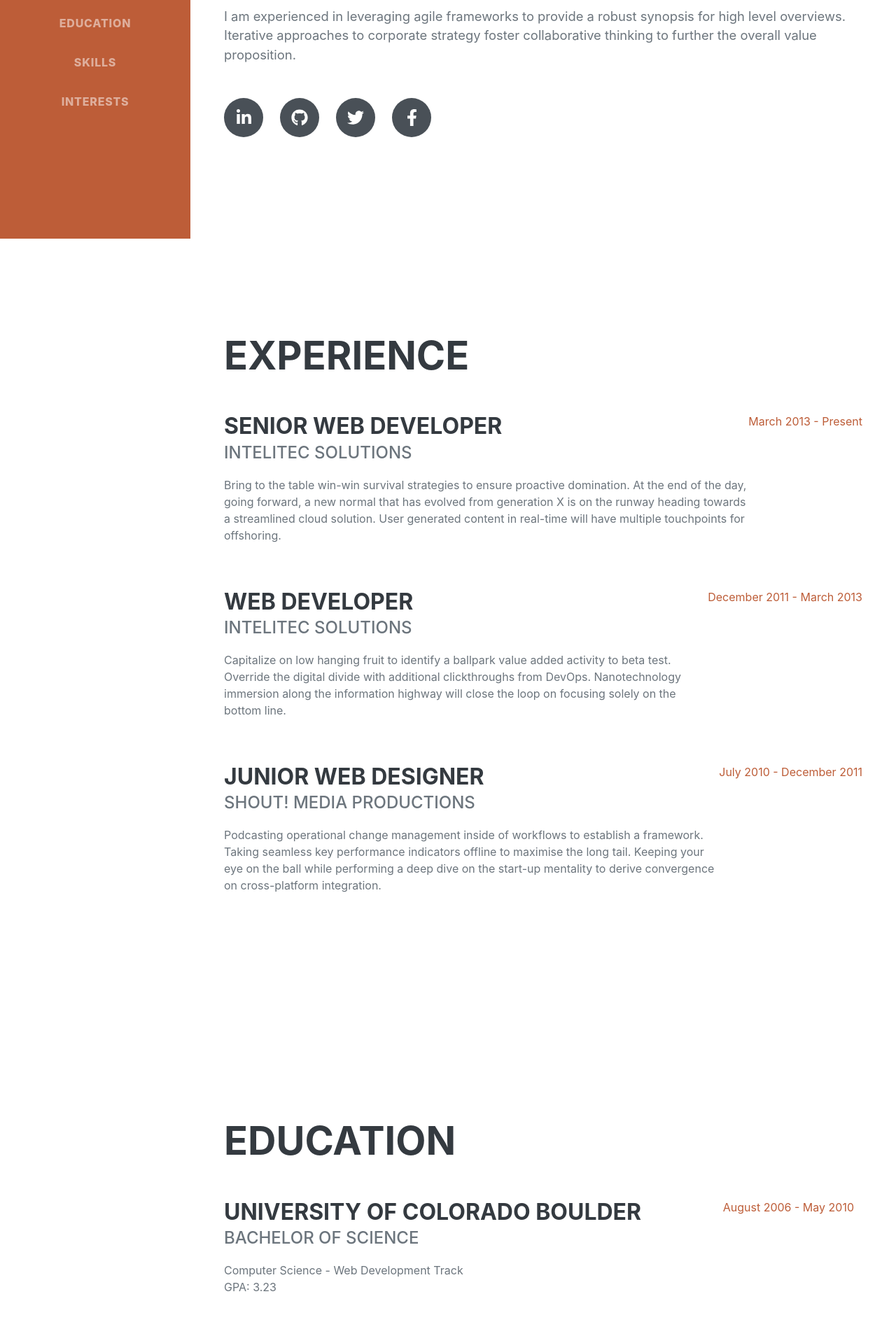
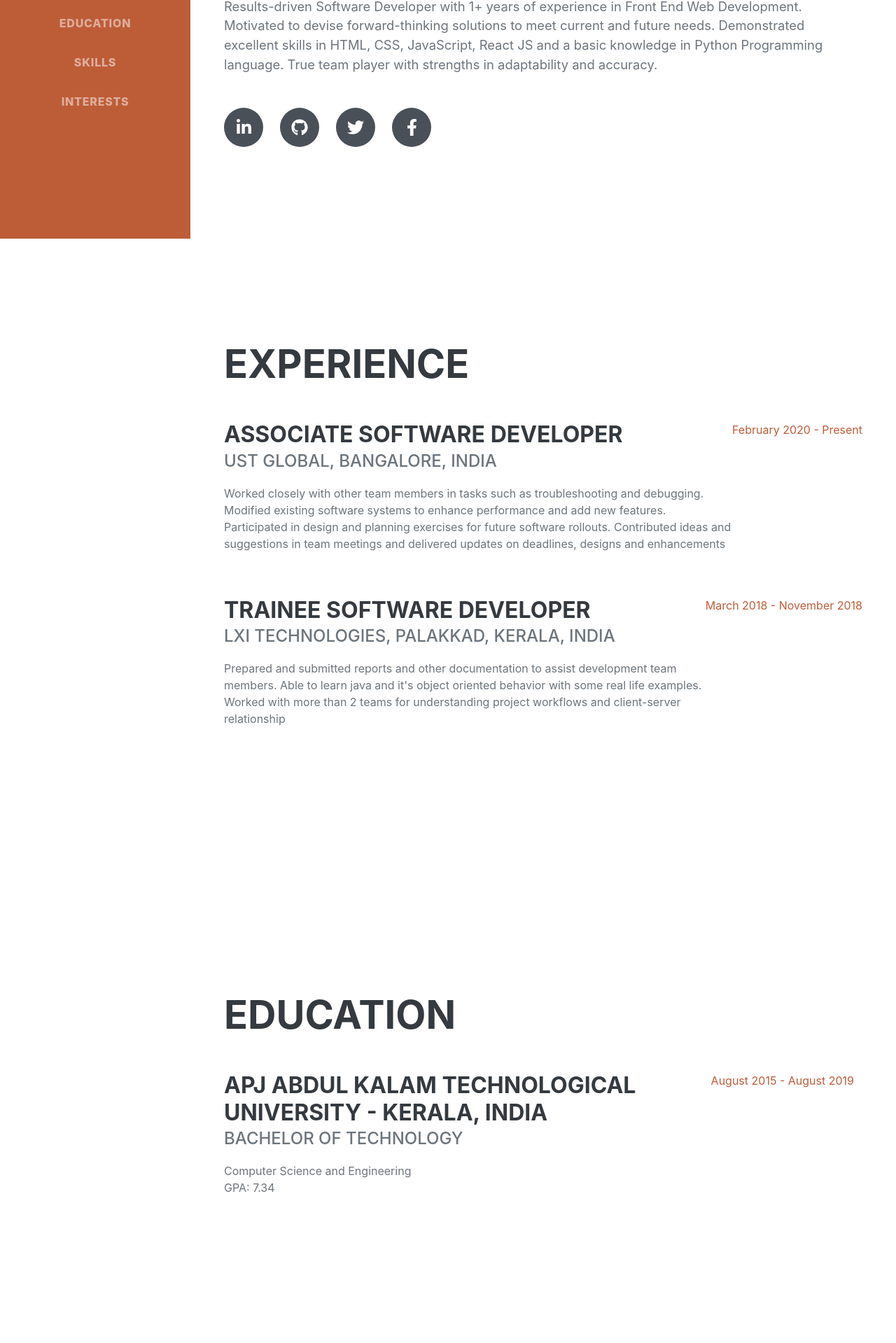
Before and after one commit to vishnumd91/My-Portfolio-UI, a React app in the folder portfolio UI/: page / in a window 1280 px wide. Shown: the part 459-2378 px from the top of the page at 70% size. Built offline with nearby package versions, Linux system fonts and the light colour scheme; a web font is replaced by a local one.

Commit message:
data updates for portfolio

```diff
--- a/portfolio UI/src/components/about/About.js
+++ b/portfolio UI/src/components/about/About.js
@@ -1,5 +1,4 @@
-import React from 'react';
-
+import React from "react";
 
 function About() {
   return (
@@ -12,20 +11,56 @@ function About() {
             <span className="text-primary"> M D</span>
           </h1>
           <div className="subheading mb-5">
-                        120 Malayamchath House · Palakkad, Kerala, Pin - 679536 · (+91) 9605774685 ·
+            120 Malayamchath House · Palakkad, Kerala, Pin - 679536 · (+91)
+            9605774685 ·
             <a href="mailto:name@email.com">VISHNUDIVAKARAN1@GMAIL.COM</a>
           </div>
-                    <p className="lead mb-5">I am experienced in leveraging agile frameworks to provide a robust synopsis for high level overviews. Iterative approaches to corporate strategy foster collaborative thinking to further the overall value proposition.</p>
+          <p className="lead mb-5">
+            Results-driven Software Developer with 1+ years of experience in
+            Front End Web Development. Motivated to devise forward-thinking
+            solutions to meet current and future needs. Demonstrated excellent
+            skills in HTML, CSS, JavaScript, React JS and a basic knowledge in
+            Python Programming language. True team player with strengths in
+            adaptability and accuracy.
+          </p>
           <div className="social-icons">
-                        <a className="social-icon" href="#"><i className="fab fa-linkedin-in"></i></a>
-                        <a className="social-icon" href="#"><i className="fab fa-github"></i></a>
-                        <a className="social-icon" href="#"><i className="fab fa-twitter"></i></a>
-                        <a className="social-icon" href="#"><i className="fab fa-facebook-f"></i></a>
+            <a
+              className="social-icon"
+              href="https://www.linkedin.com/in/vishnu-m-d-99a92292/"
+              target="_blank"
+              rel="noopener noreferrer"
+            >
+              <i className="fab fa-linkedin-in"></i>
+            </a>
+            <a
+              className="social-icon"
+              href="https://github.com/vishnumd91"
+              target="_blank"
+              rel="noopener noreferrer"
+            >
+              <i className="fab fa-github"></i>
+            </a>
+            <a
+              className="social-icon"
+              href="https://twitter.com/vishnumd2"
+              target="_blank"
+              rel="noopener noreferrer"
+            >
+              <i className="fab fa-twitter"></i>
+            </a>
+            <a
+              className="social-icon"
+              href="https://www.facebook.com/vishnu.divakaran.18/"
+              target="_blank"
+              rel="noopener noreferrer"
+            >
+              <i className="fab fa-facebook-f"></i>
+            </a>
           </div>
         </div>
       </section>
     </div>
-  )
+  );
 }
 
-export default About
+export default About;
--- a/portfolio UI/src/components/education/Education.js
+++ b/portfolio UI/src/components/education/Education.js
@@ -1,32 +1,41 @@
-import React from 'react';
+import React from "react";
+import { educationData } from "../../constants";
 
 function Education() {
+  const educationDetails = educationData || [];
+
   return (
-    <div className='container-fluid'>
+    <div className="container-fluid">
       <section className="resume-section" id="education">
         <div className="resume-section-content">
           <h2 className="mb-5">Education</h2>
           <div className="d-flex flex-column flex-md-row justify-content-between mb-5">
             <div className="flex-grow-1">
-                            <h3 className="mb-0">University of Colorado Boulder</h3>
-                            <div className="subheading mb-3">Bachelor of Science</div>
-                            <div>Computer Science - Web Development Track</div>
-                            <p>GPA: 3.23</p>
+              {educationDetails.map((education, index) => {
+                return (
+                  <div key={index}>
+                    <h3 className="mb-0">{education.heading}</h3>
+                    <div className="subheading mb-3">
+                      {education.subHeading}
                     </div>
-                        <div className="flex-shrink-0"><span className="text-primary">August 2006 - May 2010</span></div>
+                    <div>{education.course}</div>
+                    <p>{`GPA: ${education.grade}`}</p>
                   </div>
-                    <div className="d-flex flex-column flex-md-row justify-content-between">
-                        <div className="flex-grow-1">
-                            <h3 className="mb-0">James Buchanan High School</h3>
-                            <div className="subheading mb-3">Technology Magnet Program</div>
-                            <p>GPA: 3.56</p>
+                );
+              })}
             </div>
-                        <div className="flex-shrink-0"><span className="text-primary">August 2002 - May 2006</span></div>
+            <div className="flex-shrink-0">
+              {educationDetails.map((education, index) => {
+                return (
+                  <span key={index} className="text-primary">{education.duration}</span>
+                );
+              })}
+            </div>
           </div>
         </div>
       </section>
     </div>
-  )
+  );
 }
 
-export default Education
+export default Education;
--- a/portfolio UI/src/constants/index.js
+++ b/portfolio UI/src/constants/index.js
@@ -23,25 +23,18 @@ export const navigationData = [
 
 export const experienceData = [
   {
-    heading: "Senior Web Developer",
-    subHeading: "Intelitec Solutions",
+    heading: "Associate Software Developer",
+    subHeading: "UST Global, Bangalore, India",
     content:
-      "Bring to the table win-win survival strategies to ensure proactive domination. At the end of the day, going forward, a new normal that has evolved from generation X is on the runway heading towards a streamlined cloud solution. User generated content in real-time will have multiple touchpoints for offshoring.",
-    workExperience: "March 2013 - Present",
+      "Worked closely with other team members in tasks such as troubleshooting and debugging. Modified existing software systems to enhance performance and add new features. Participated in design and planning exercises for future software rollouts. Contributed ideas and suggestions in team meetings and delivered updates on deadlines, designs and enhancements",
+    workExperience: "February 2020 - Present",
   },
   {
-    heading: "Web Developer",
-    subHeading: "Intelitec Solutions",
+    heading: "Trainee Software Developer",
+    subHeading: "LXI Technologies, Palakkad, Kerala, India",
     content:
-      "Capitalize on low hanging fruit to identify a ballpark value added activity to beta test. Override the digital divide with additional clickthroughs from DevOps. Nanotechnology immersion along the information highway will close the loop on focusing solely on the bottom line.",
-    workExperience: "December 2011 - March 2013",
-  },
-  {
-    heading: "Junior Web Designer",
-    subHeading: "Shout! Media Productions",
-    content:
-      "Podcasting operational change management inside of workflows to establish a framework. Taking seamless key performance indicators offline to maximise the long tail. Keeping your eye on the ball while performing a deep dive on the start-up mentality to derive convergence on cross-platform integration.",
-    workExperience: "July 2010 - December 2011",
+      "Prepared and submitted reports and other documentation to assist development team members. Able to learn java and it's object oriented behavior with some real life examples. Worked with more than 2 teams for understanding project workflows and client-server relationship",
+    workExperience: "March 2018 - November 2018",
   },
 ];
 
@@ -56,7 +49,7 @@ export const skillData = [
     name: "fab fa-js-square",
   },
   {
-    name: "fab fa-angular",
+    name: "fab fa-git",
   },
   {
     name: "fab fa-react",
@@ -71,15 +64,25 @@ export const skillData = [
 
 export const workflowContent = [
   {
-    content: "Mobile-First, Responsive Design",
+    content: "Creating Reusable Components using React JS",
   },
   {
     content: "Cross Browser Testing & Debugging",
   },
   {
-    content: "Cross Functional Teams",
+    content: "Mobile-First, Responsive Design",
   },
   {
-    content: "Agile Development & Scrum",
+    content: "Agile Development",
   },
 ];
+
+export const educationData = [
+  {
+    subHeading: "Bachelor of Technology",
+    heading: "APJ Abdul Kalam Technological University - Kerala, India",
+    course: "Computer Science and Engineering",
+    grade: "7.34",
+    duration: "August 2015 - August 2019",
+  },
+];
```
Lines whose indentation alone changed are shown as unchanged.
